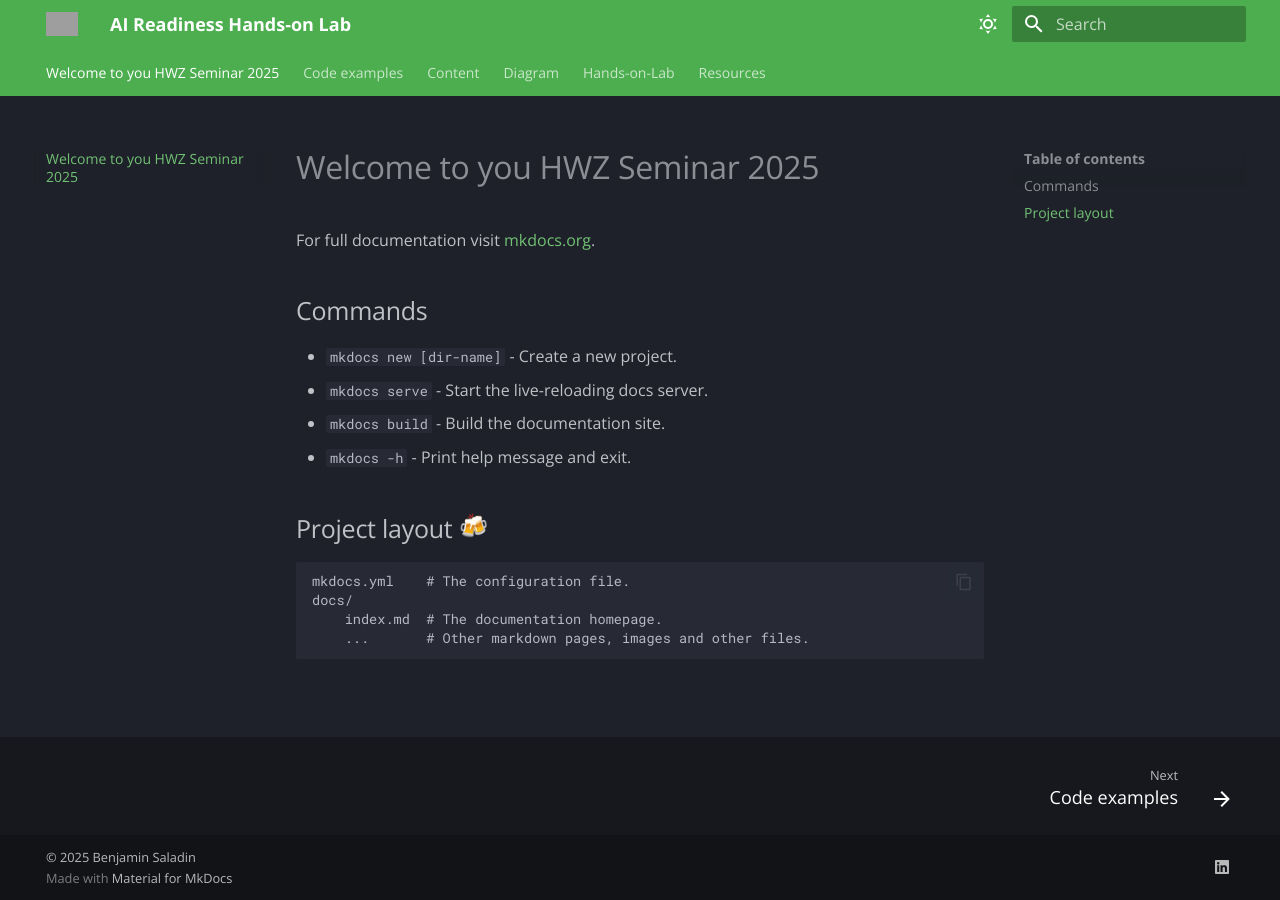
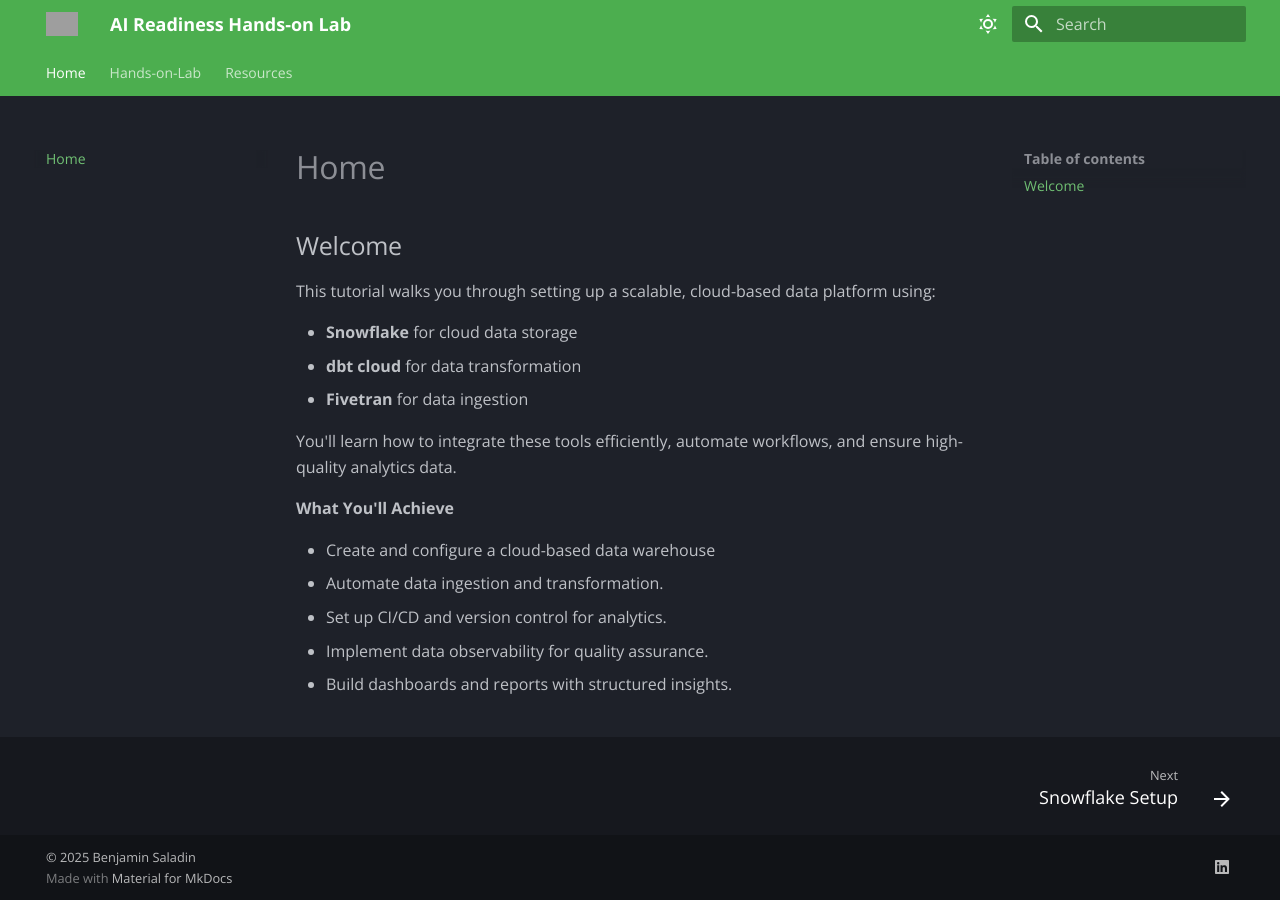
Before and after one commit to svc-bi-concepts/test-mkdocs, an MkDocs documentation site: the page built from docs/index.md, in a window 1280 px wide. Built offline with MkDocs 1.6.1 and Material for MkDocs 9.7.7, drawn with Linux system fonts in a browser that asks for light colours; emoji names are drawn with the system emoji font; grey boxes are pictures that could not be loaded.

Commit message:
cleanup and structure of Tutorial

```diff
--- a/docs/index.md
+++ b/docs/index.md
@@ -1,17 +1,19 @@
-# Welcome to you HWZ Seminar 2025
+# Home
 
-For full documentation visit [mkdocs.org](https://www.mkdocs.org).
+## Welcome
 
-## Commands
+This tutorial walks you through setting up a scalable, cloud-based data platform using:
 
-* `mkdocs new [dir-name]` - Create a new project.
-* `mkdocs serve` - Start the live-reloading docs server.
-* `mkdocs build` - Build the documentation site.
-* `mkdocs -h` - Print help message and exit.
+- **Snowflake** for cloud data storage
+- **dbt cloud** for data transformation
+- **Fivetran** for data ingestion
 
-## Project layout :beers:
+You'll learn how to integrate these tools efficiently, automate workflows, and ensure high-quality analytics data.
 
-    mkdocs.yml    # The configuration file.
-    docs/
-        index.md  # The documentation homepage.
-        ...       # Other markdown pages, images and other files.
+**What You'll Achieve**
+
+- Create and configure a cloud-based data warehouse
+- Automate data ingestion and transformation.
+- Set up CI/CD and version control for analytics.
+- Implement data observability for quality assurance.
+- Build dashboards and reports with structured insights.
--- a/mkdocs.yml
+++ b/mkdocs.yml
@@ -106,12 +106,12 @@
 
 nav:
   - index.md
-  - code-examples.md
-  - content.md
-  - diagram.md
   - Hands-on-Lab:
-      - Setup:
-          - setup.md
-      - Modules:
-          - AI-Readiness-Hands-on-Lab.md
+      - Snowflake Setup: snowflake-setup.md
+      - dbt Cloud Setup: dbt-setup.md
+      - Fivetran Setup: fivetran-setup.md
+      - Data Transformation with dbt: dbt-transformation.md
+      - Data Quality & Testing: data-quality.md
+      - Documentation & Deployment: dbt-deployment.md
+      - Data Visualization: data-visualization.md
   - resources.md
```
Also changed, not shown: docs/AI-Readiness-Hands-on-Lab.md (deleted, +0 -1 lines), docs/code-examples.md (deleted, +0 -11 lines), docs/content.md (deleted, +0 -72 lines), docs/diagram.md (deleted, +0 -14 lines), docs/setup.md (deleted, +0 -1 lines), docs/snowflake-setup.md (added, +84 -0 lines), docs/assets/Picture.png (deleted), docs/data-quality.md (added), docs/data-visualization.md (added), docs/dbt-deployment.md (added), docs/dbt-setup.md (added), docs/dbt-transformation.md (added), docs/fivetran-setup.md (added).
